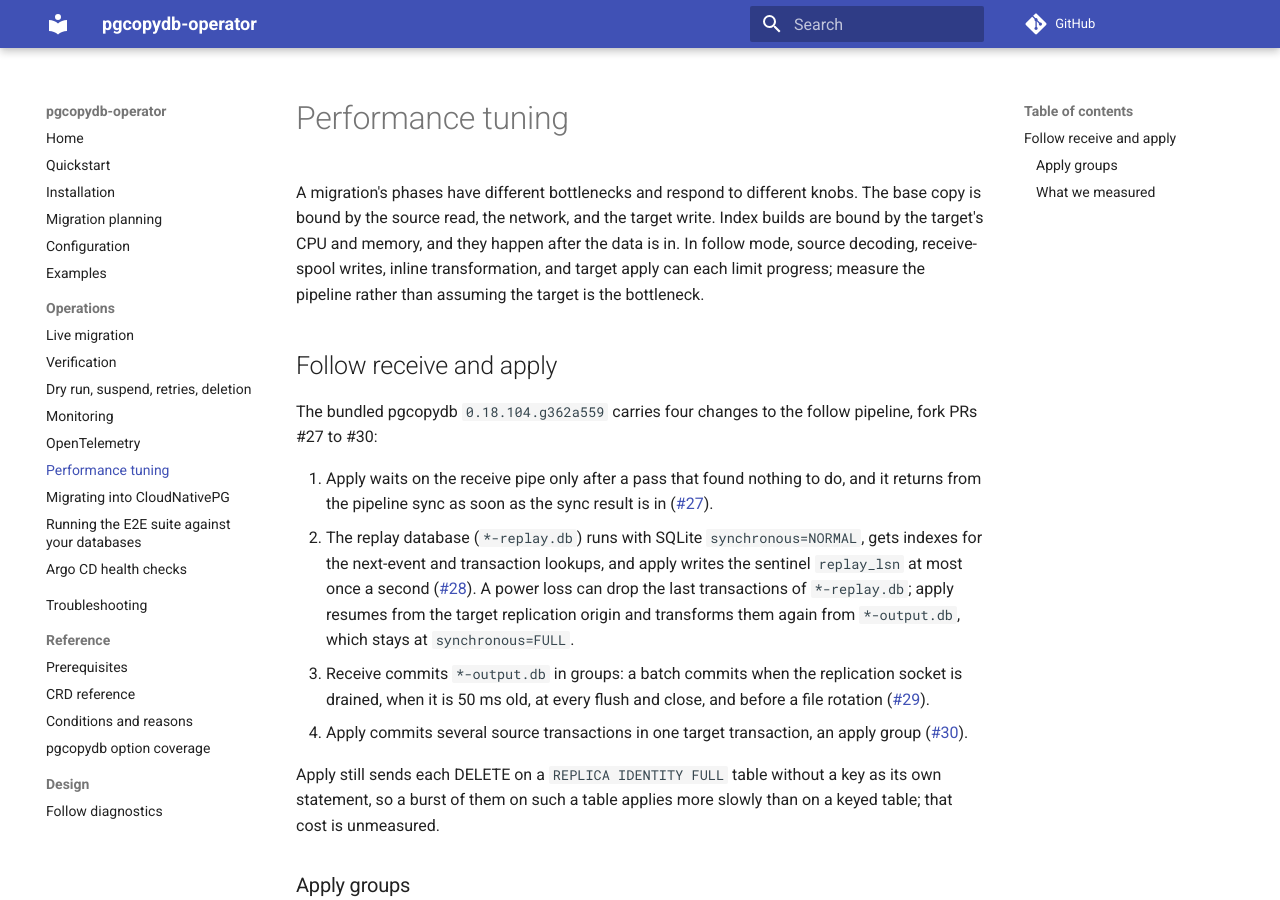
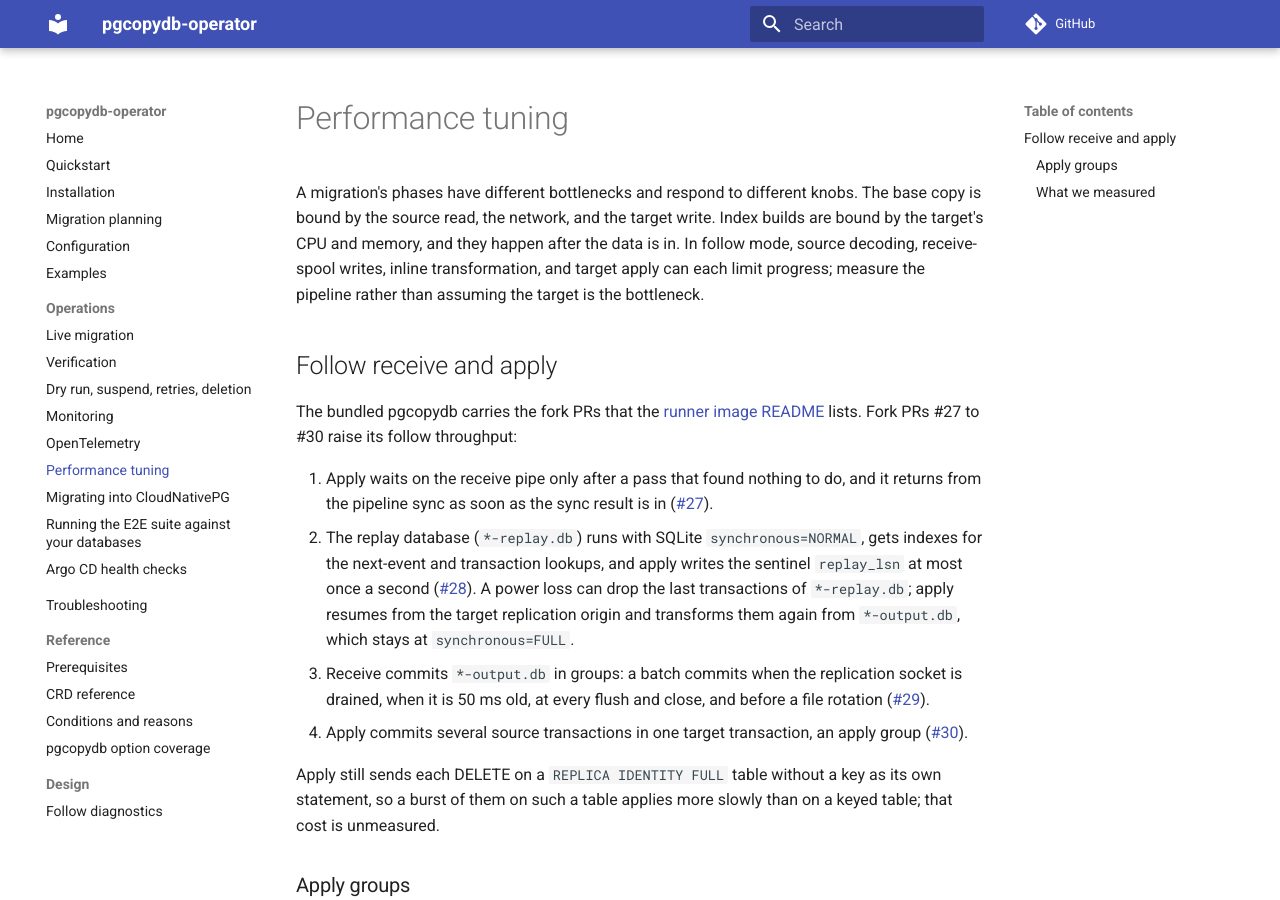
Before and after one commit to ydixken/pgcopydb-operator, an MkDocs documentation site: the page built from docs/operations/performance.md, in a window 1280 px wide and 900 px high. Built offline with MkDocs 1.6.1 and Material for MkDocs 9.7.7, drawn with Linux system fonts in a browser that asks for light colours; comment, search, counter and statistics services are not loaded.

Commit message:
docs: follow up the snapshot-lost reviews from #379
The live examples and the live migration runbook now say what a worker
death mid-copy does with and without clone.dropIfExists, and the runbook's
warning box lists runners older than 0.18.104.g362a559. The performance
page no longer counts the bundled fork PRs; it points at the runner image
README instead. The troubleshooting entry for SnapshotLost says the
refusal line also names the slot's snapshot.

```diff
--- a/docs/examples/05-live-migration.yaml
+++ b/docs/examples/05-live-migration.yaml
@@ -21,6 +21,9 @@ spec:
     # PARAMETER session_replication_role; see prerequisites.
     username: app
     passwordSecretRef: {name: billing-pg-app, key: password}
+  # Without clone.dropIfExists, a worker that dies after the slot exists and before the
+  # table copy ends fails the Migration as SnapshotLost; with it, a later attempt starts over.
+  # dropIfExists drops existing target objects, so set it only on a target dedicated to this migration.
   follow:
     enabled: true
     # Defaults: plugin pgoutput; slot, origin, and publication names generated
--- a/docs/examples/06-live-superuser.yaml
+++ b/docs/examples/06-live-superuser.yaml
@@ -25,6 +25,9 @@ spec:
     superuserSecretRef:
       name: billing-pg-superuser  # e.g. the CNPG <cluster>-superuser Secret
       keys: {username: username, password: password}  # remap when the Secret uses other key names
+  # Without clone.dropIfExists, a worker that dies after the slot exists and before the
+  # table copy ends fails the Migration as SnapshotLost; with it, a later attempt starts over.
+  # dropIfExists drops existing target objects, so set it only on a target dedicated to this migration.
   follow:
     enabled: true
   cutover:
--- a/docs/operations/performance.md
+++ b/docs/operations/performance.md
@@ -7,7 +7,8 @@ In follow mode, source decoding, receive-spool writes, inline transformation, an
 
 ## Follow receive and apply
 
-The bundled pgcopydb `0.18.104.g362a559` carries four changes to the follow pipeline, fork PRs #27 to #30:
+The bundled pgcopydb carries the fork PRs that the [runner image README](https://github.com/ydixken/pgcopydb-operator/blob/main/images/runner/README.md) lists.
+Fork PRs #27 to #30 raise its follow throughput:
 
 1. Apply waits on the receive pipe only after a pass that found nothing to do, and it returns from the pipeline sync as soon as the sync result is in ([#27](https://github.com/ydixken/pgcopydb/pull/27)).
 1. The replay database (`*-replay.db`) runs with SQLite `synchronous=NORMAL`, gets indexes for the next-event and transaction lookups, and apply writes the sentinel `replay_lsn` at most once a second ([#28](https://github.com/ydixken/pgcopydb/pull/28)).
```
Also changed, not shown: docs/operations/live-migration.md (+4 -0 lines), docs/troubleshooting.md (+1 -1 lines).
